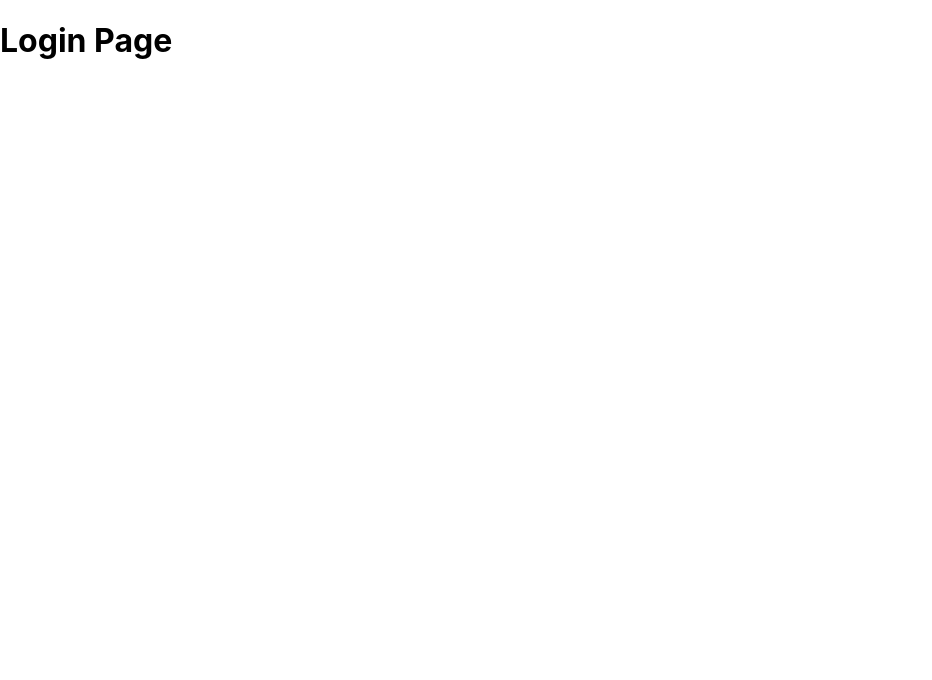
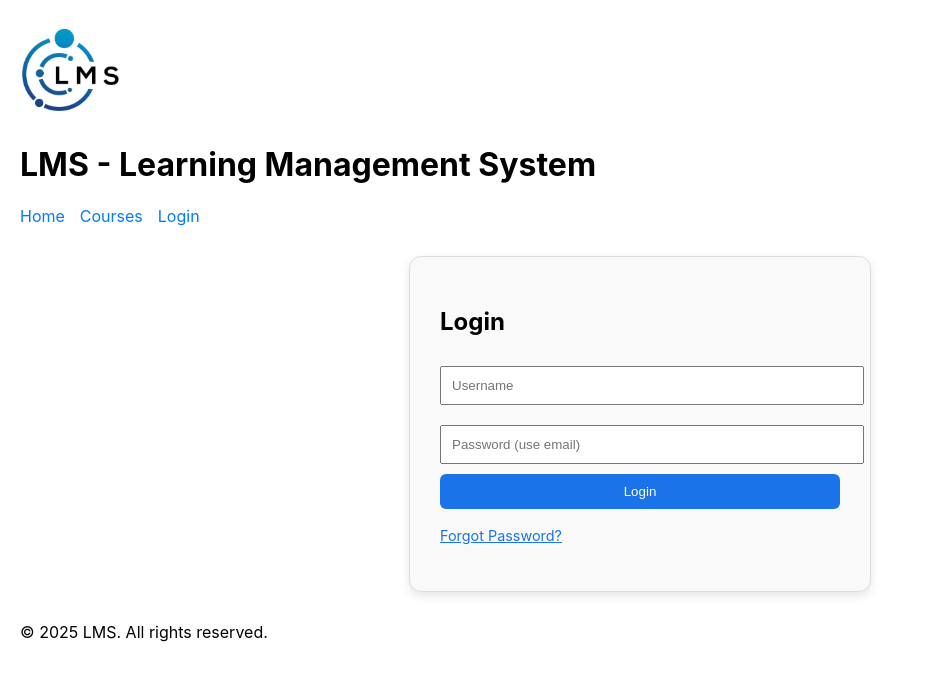
Before and after one commit to Mamoon-K/ENSF381_Assignment_5, a React (Create React App) app: page /login in a window 1280 px wide. Shown: the top 680 px of the page, without its empty margins (0-932 px from the left). Built offline with nearby package versions, Linux system fonts and the light colour scheme.

Commit message:
login done hopefully maybe

```diff
--- /dev/null
+++ b/src/components/DisplayStatus.js
@@ -0,0 +1,12 @@
+import React from 'react';
+
+function DisplayStatus({ type, message }) {
+  const styles = {
+    success: { color: 'green', marginTop: '10px' },
+    error: { color: 'red', marginTop: '10px' }
+  };
+
+  return <div style={styles[type]}>{message}</div>;
+}
+
+export default DisplayStatus;
--- /dev/null
+++ b/src/components/LoginForm.js
@@ -0,0 +1,62 @@
+import React, { useState, useEffect, createContext } from 'react';
+import { useNavigate } from 'react-router-dom';
+import DisplayStatus from './DisplayStatus';
+
+export const AuthContext = createContext();
+
+function LoginForm() {
+  const [username, setUsername] = useState('');
+  const [password, setPassword] = useState('');
+  const [status, setStatus] = useState(null);
+  const navigate = useNavigate();
+
+  const handleLogin = async () => {
+    if (!username || !password) {
+      setStatus({ type: 'error', message: 'Username and password are required.' });
+      return;
+    }
+    if (password.length < 8) {
+      setStatus({ type: 'error', message: 'Password must be at least 8 characters.' });
+      return;
+    }
+
+    try {
+      const res = await fetch('https://jsonplaceholder.typicode.com/users');
+      const users = await res.json();
+      const match = users.find(user => user.username === username && user.email === password);
+      if (match) {
+        setStatus({ type: 'success', message: 'Login successful! Redirecting...' });
+        setTimeout(() => navigate('/courses'), 2000);
+      } else {
+        setStatus({ type: 'error', message: 'Invalid credentials.' });
+      }
+    } catch (err) {
+      setStatus({ type: 'error', message: 'Login failed. Please try again.' });
+    }
+  };
+
+  return (
+    <AuthContext.Provider value={{ username, password }}>
+      <div className="login-box">
+        <h2>Login</h2>
+        <input
+          type="text"
+          placeholder="Username"
+          value={username}
+          onChange={e => setUsername(e.target.value)}
+        />
+        <input
+          type="password"
+          placeholder="Password (use email)"
+          value={password}
+          onChange={e => setPassword(e.target.value)}
+        />
+        <button onClick={handleLogin}>Login</button>
+        <p><a href="#">Forgot Password?</a></p>
+        {status && <DisplayStatus type={status.type} message={status.message} />}
+      </div>
+    </AuthContext.Provider>
+  );
+}
+
+export default LoginForm;
--- a/src/components/LoginPage.js
+++ b/src/components/LoginPage.js
@@ -1,7 +1,16 @@
 import React from 'react';
+import Header from './Header';
+import Footer from './Footer';
+import LoginForm from './LoginForm';
 
 function LoginPage() {
-  return <h1>Login Page</h1>;
+  return (
+    <div>
+      <Header />
+      <LoginForm />
+      <Footer />
+    </div>
+  );
 }
 
 export default LoginPage;
--- a/src/styles.css
+++ b/src/styles.css
@@ -43,3 +43,76 @@
   text-decoration: none;
   color: #007bff;
 }
+
+.login-form-container {
+  max-width: 400px;
+  margin: 40px auto;
+  padding: 20px;
+  background: #f4f7fa;
+  border-radius: 8px;
+  box-shadow: 0 2px 5px rgba(0,0,0,0.1);
+}
+
+.login-form input {
+  width: 100%;
+  margin-bottom: 15px;
+  padding: 10px;
+  border-radius: 5px;
+  border: 1px solid #ccc;
+}
+
+.login-form button {
+  padding: 10px 20px;
+  background-color: #0077cc;
+  color: white;
+  border: none;
+  border-radius: 5px;
+  cursor: pointer;
+}
+
+.login-form button:disabled {
+  background-color: #ccc;
+  cursor: not-allowed;
+}
+
+.forgot-link {
+  display: block;
+  margin-top: 10px;
+  text-align: center;
+  color: #0077cc;
+}
+
+body {
+  margin: 20px;
+}
+
+.login-box {
+  background-color: #f9f9f9;
+  border: 1px solid #ddd;
+  border-radius: 12px;
+  padding: 30px;
+  max-width: 400px;
+  margin: 30px auto;
+  box-shadow: 0 4px 10px rgba(0,0,0,0.1);
+}
+
+.login-box input {
+  width: 100%;
+  padding: 10px;
+  margin: 10px 0;
+}
+
+.login-box button {
+  width: 100%;
+  padding: 10px;
+  background-color: #1a73e8;
+  color: white;
+  border: none;
+  border-radius: 6px;
+  cursor: pointer;
+}
+
+.login-box a {
+  color: #1a73e8;
+  font-size: 0.9rem;
+}
```
Also changed, not shown: src/components/AuthMessage.js (added, +15 -0 lines).
